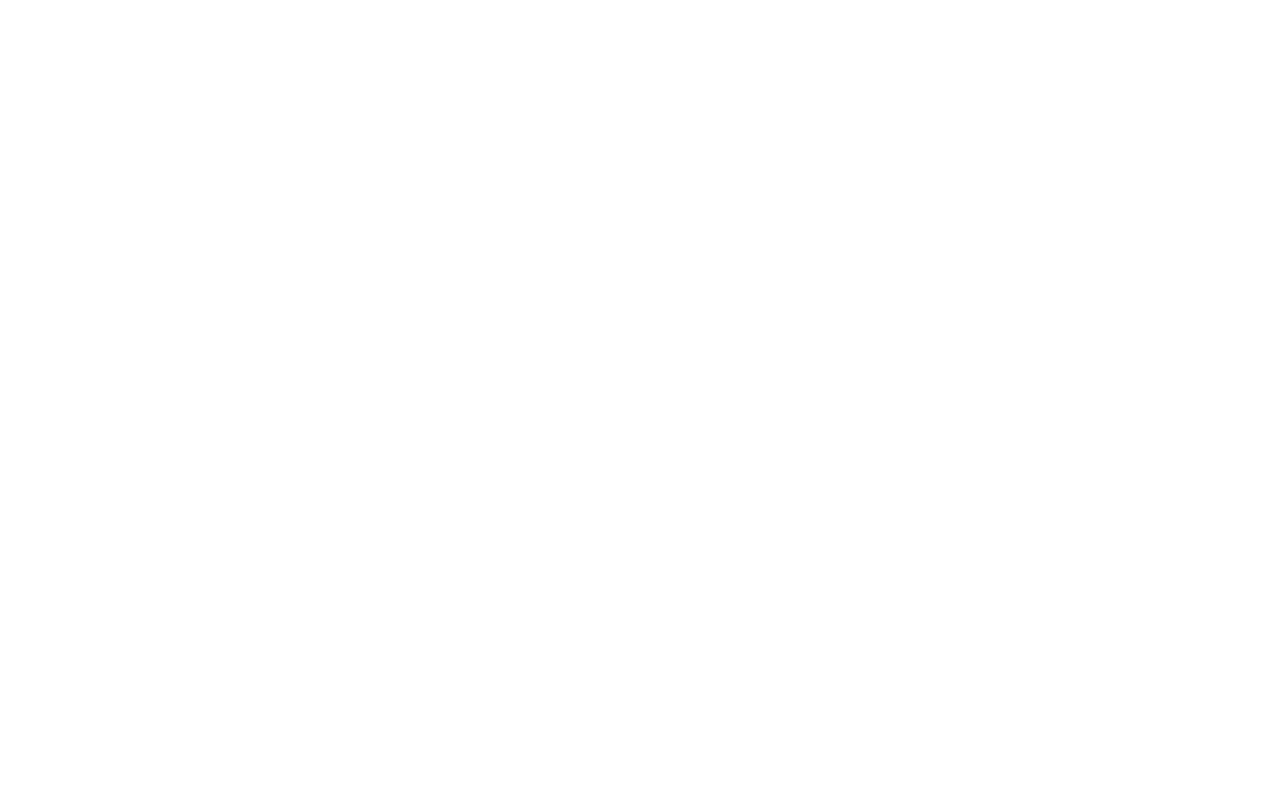
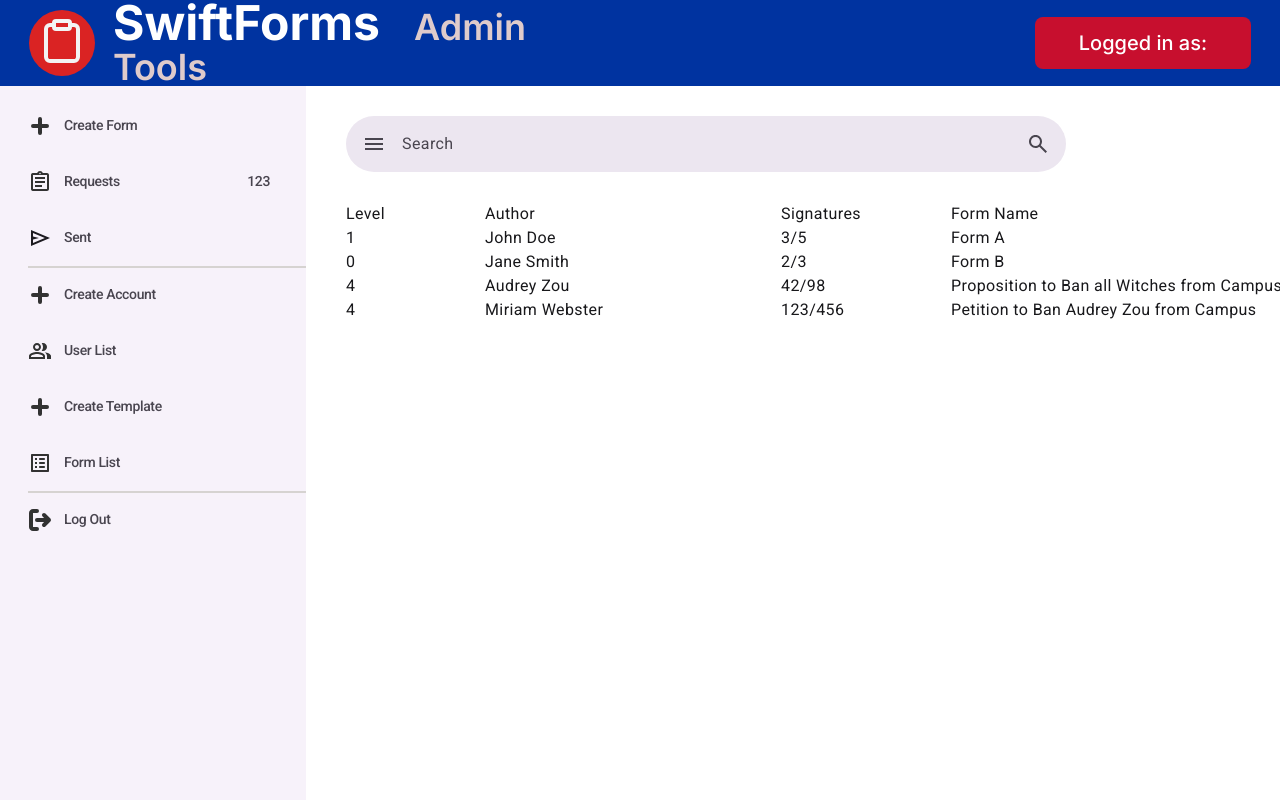
Before and after one commit to KZhang2002/Form-Web-App, a React (Vite) app: page /sent in a window 1280 px wide. Before the commit this address had no page. Shown: the top 800 px of the page. Built offline with nearby package versions, Linux system fonts and the light colour scheme; a web font is replaced by a local one.

Commit message:
Added new page routes

```diff
--- a/src/App.tsx
+++ b/src/App.tsx
@@ -25,6 +25,9 @@
       <Route path="/" element={<Login/>}/>
       <Route path="/doc" element={<DocumentView/>}/>
       <Route path="/home" element={<Home/>}/>
+      <Route path="/sent" element={<Home/>}/>
+      <Route path="/userList" element={<Home/>}/>
+      <Route path="/formList" element={<Home/>}/>
     </Routes>
   );
 }
--- a/src/components/NavDrawer.tsx
+++ b/src/components/NavDrawer.tsx
@@ -68,7 +68,7 @@
             </div>
           </div>
         </div>
-        <div data-layer="Sent" onClick={() => navigate("/home")}
+        <div data-layer="Sent" onClick={() => navigate("/sent", { state: { filter: 'sent' }, replace: true })}
              className="Sent self-stretch h-14 rounded-[100px] justify-start items-center gap-3 inline-flex overflow-hidden cursor-pointer">
           <div data-layer="state-layer"
                className="StateLayer grow shrink basis-0 self-stretch pl-4 pr-6 py-4 justify-start items-center gap-3 flex">
@@ -110,7 +110,7 @@
           onSubmit={handleUserFormSubmit}
         />
 
-        <div data-layer="User List" onClick={() => navigate("/home")}
+        <div data-layer="User List" onClick={() => navigate("/userList", { state: { filter: 'userList' }, replace: true })}
              className="UserList self-stretch h-14 rounded-[100px] justify-start items-center gap-3 inline-flex overflow-hidden cursor-pointer">
           <div data-layer="state-layer"
                className="StateLayer grow shrink basis-0 self-stretch pl-4 pr-6 py-4 justify-start items-center gap-3 flex">
@@ -132,7 +132,7 @@
             </div>
           </div>
         </div>
-        <div data-layer="Form List" onClick={() => navigate("/home")}
+        <div data-layer="Form List" onClick={() => navigate("/formList", { state: { filter: 'formList' }, replace: true })}
              className="FormList self-stretch h-14 rounded-[100px] justify-start items-center gap-3 inline-flex overflow-hidden cursor-pointer">
           <div data-layer="state-layer"
                className="StateLayer grow shrink basis-0 self-stretch pl-4 pr-6 py-4 justify-start items-center gap-3 flex">
```
